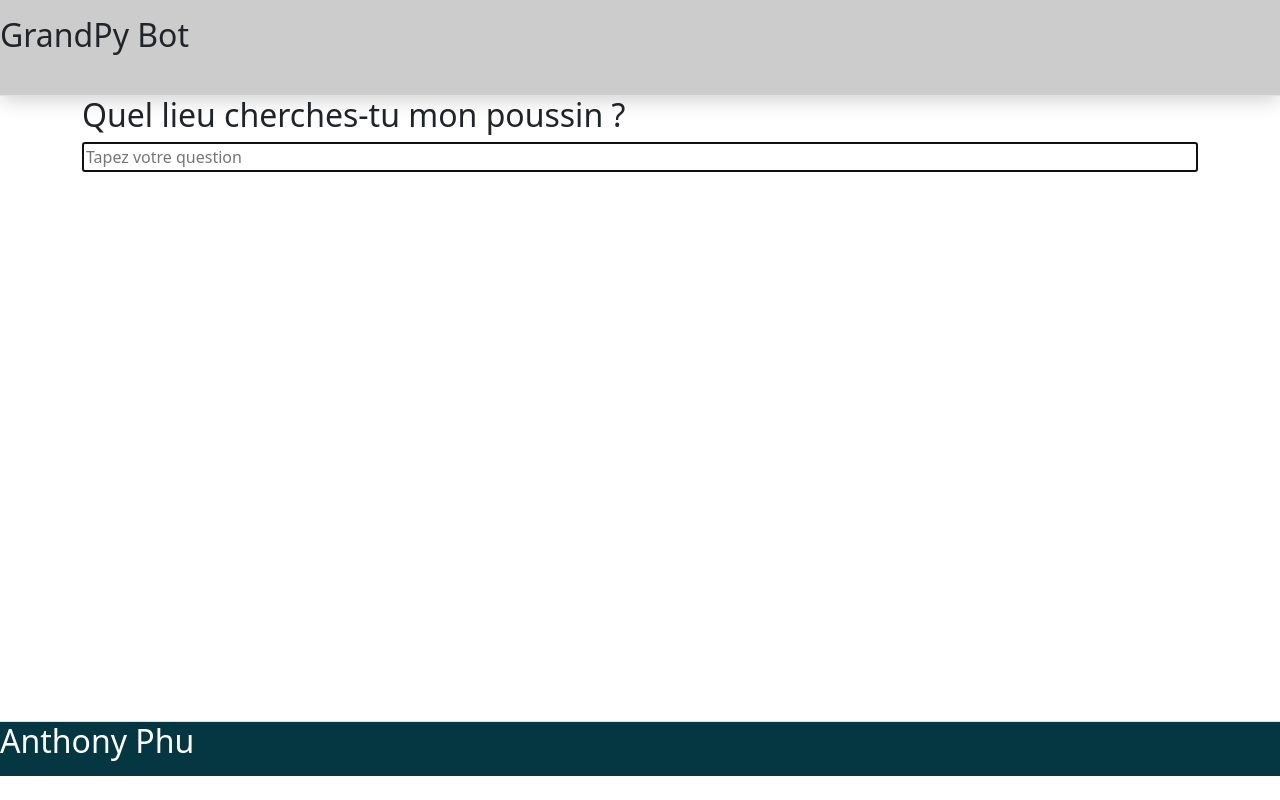
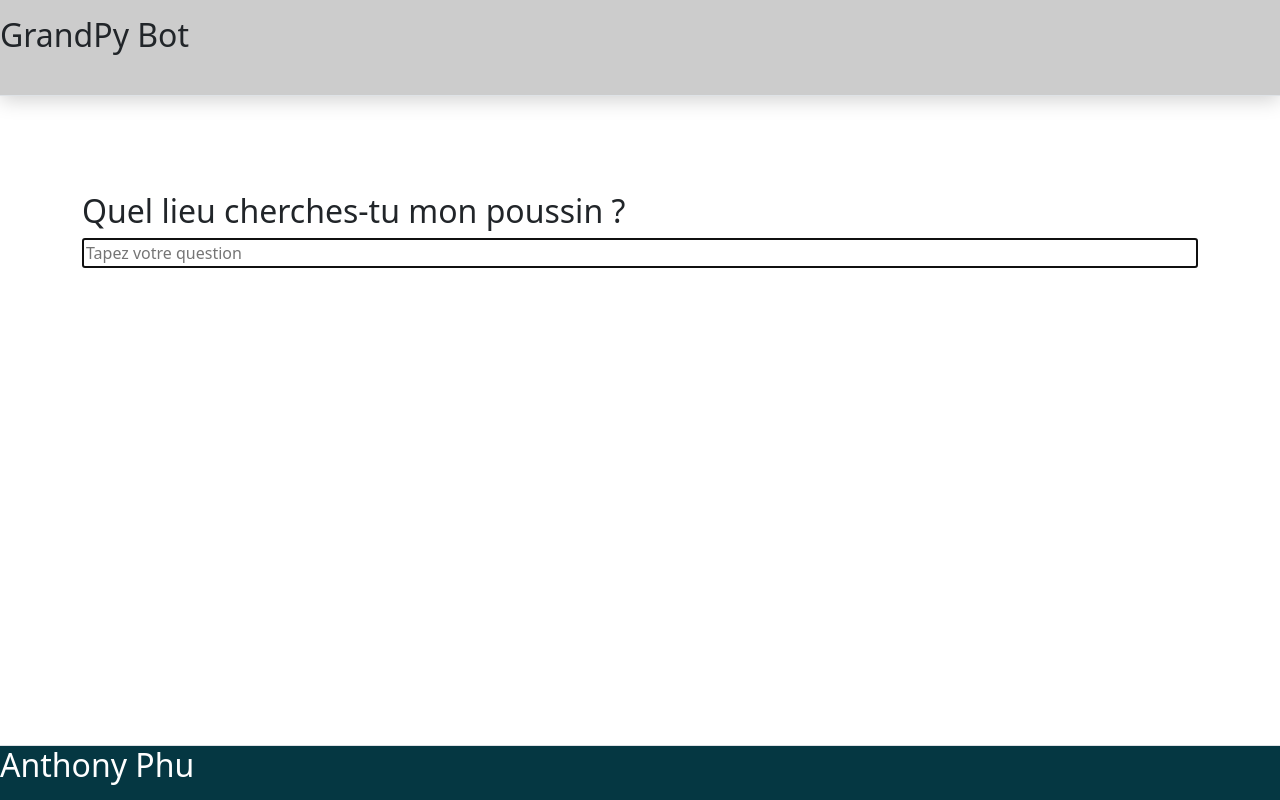
Before and after one commit to PhiusAnthonyus/PhiusAnthonyus-P7-GrandPy-Bot, a Flask app: page / in a window 1280 px wide. Run offline with Flask 2, Linux system fonts and the light colour scheme; some libraries are stand-ins or nearby versions.

Commit message:
modification html + css

```diff
--- a/project/static/style.css
+++ b/project/static/style.css
@@ -6,6 +6,7 @@ header {
     z-index: 10;
     background-color: #CCCCCC;
     box-shadow: 0 3px 20px rgba(0,0,0,0.2);
+    top: 0
 }
 footer{
     position: fixed;
@@ -15,10 +16,7 @@ footer{
     color: #FFFFFF;
 }
 
-.scroller {
-  width: 100%;
-  height: 50%;
-  overflow-y: scroll;
-  scrollbar-color: rebeccapurple green;
-  scrollbar-width: thin;
+.container {
+    padding-top: 6rem;
+    padding-bottom: 6rem;
 }
--- a/project/templates/menu.html
+++ b/project/templates/menu.html
@@ -16,7 +16,6 @@
         </a>
     </header>
     <div class="container">
-        <div class="scroller">
         <div class="container-fluid py-5" id="all-responses"></div>
         <div class="row">
             <div class="col-12">
@@ -33,8 +32,7 @@
             </form>
         </section>
     </div>
-    </div>
-    <footer class="pb-3 mb-4 border-top">
+    <footer class="pb-3 border-top">
         <span class="h2">Anthony Phu</span>
     </footer>
 </body>
```
